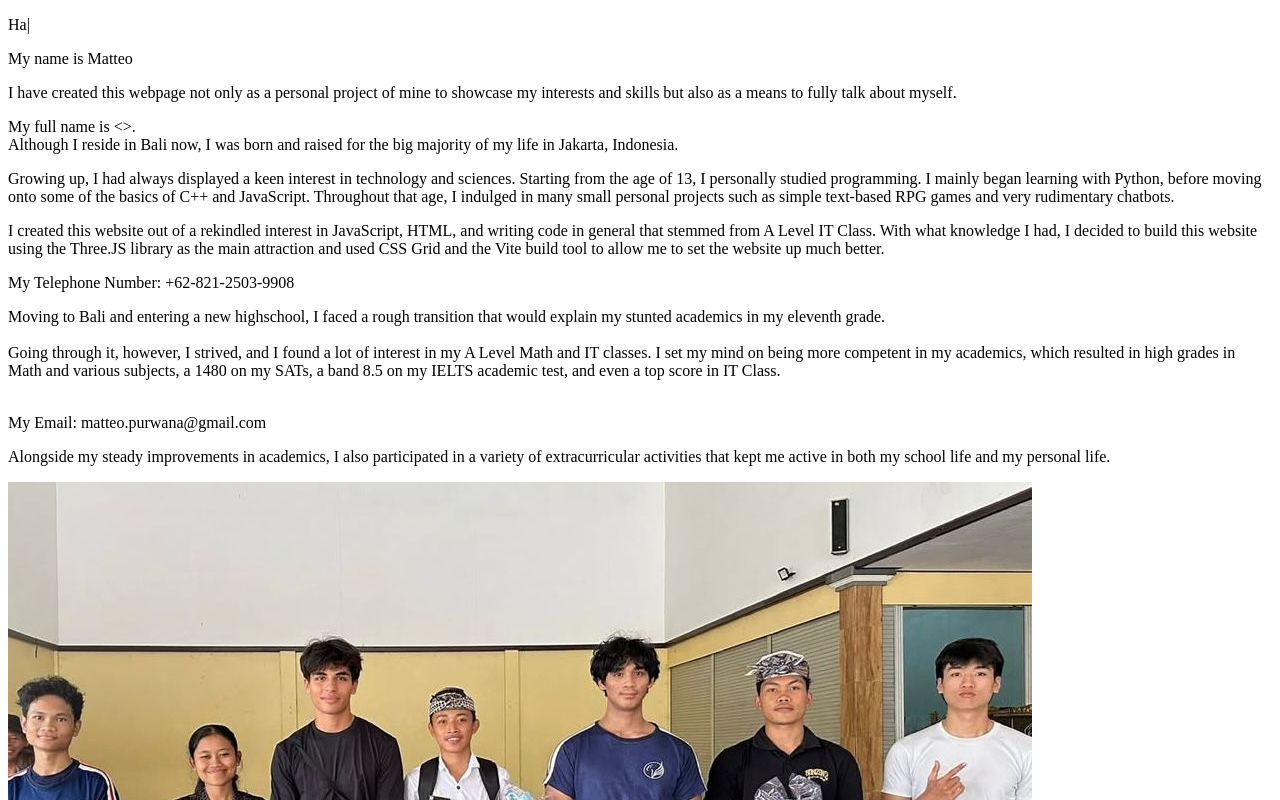
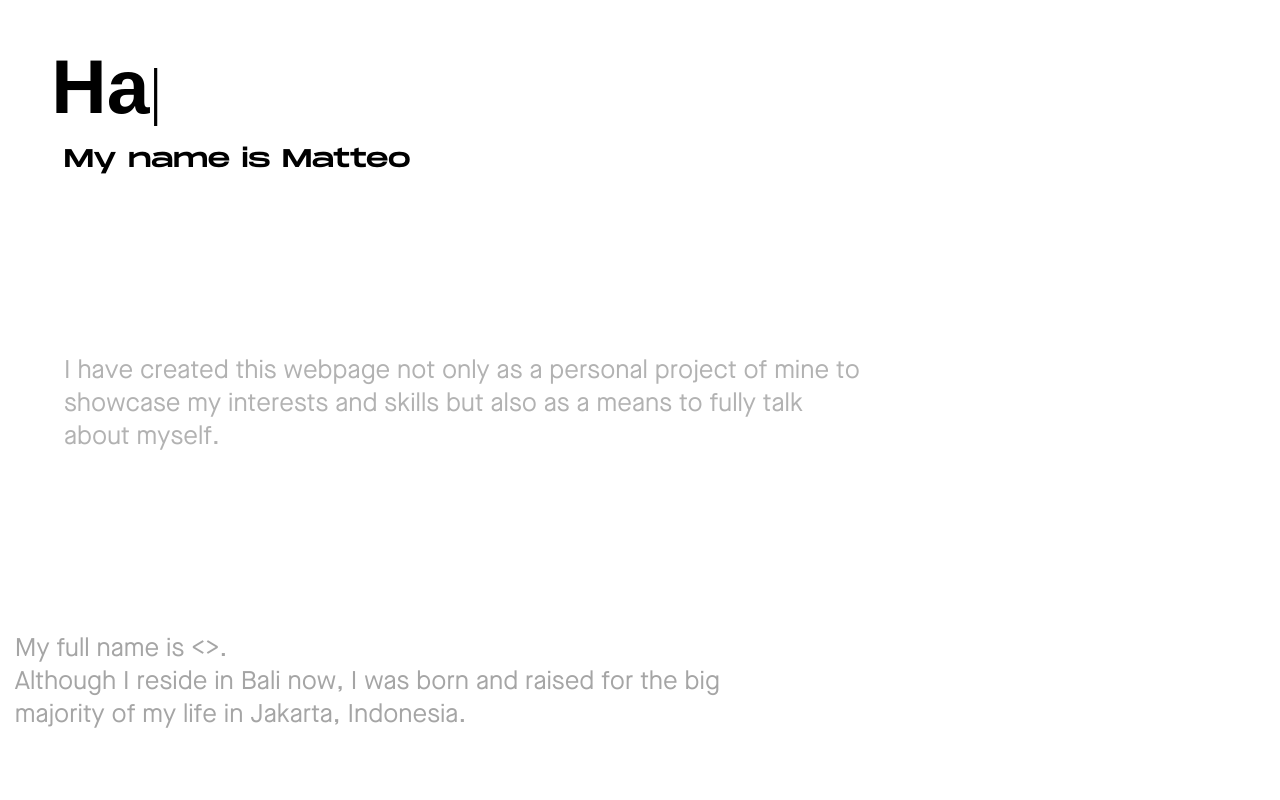
Before and after one commit to Matteo-Pr/Matteo-Website-Personal-Project, a plain HTML site: page index.html in a window 1280 px wide. Shown: the top 800 px of the page. Drawn offline with nearby package versions, Linux system fonts and the light colour scheme; files whose address does not match are found by name.

Commit message:
Update index.html

```diff
--- a/index.html
+++ b/index.html
@@ -5,6 +5,7 @@
     <link rel="icon" type="image/svg+xml" href="../images/gato.jpg" />
     <link href='https://fonts.googleapis.com/css?family=DM Sans' rel='stylesheet'>
     <link href="https://fonts.googleapis.com/css2?family=Inter:ital,opsz,wght@0,14..32,100..900;1,14..32,100..900&display=swap" rel="stylesheet">
+    <link href='style.css' rel='stylesheet'>
 
     <meta name="viewport" content="width=device-width, initial-scale=1.0" />
     <title>Matteo Purwana</title>
```
